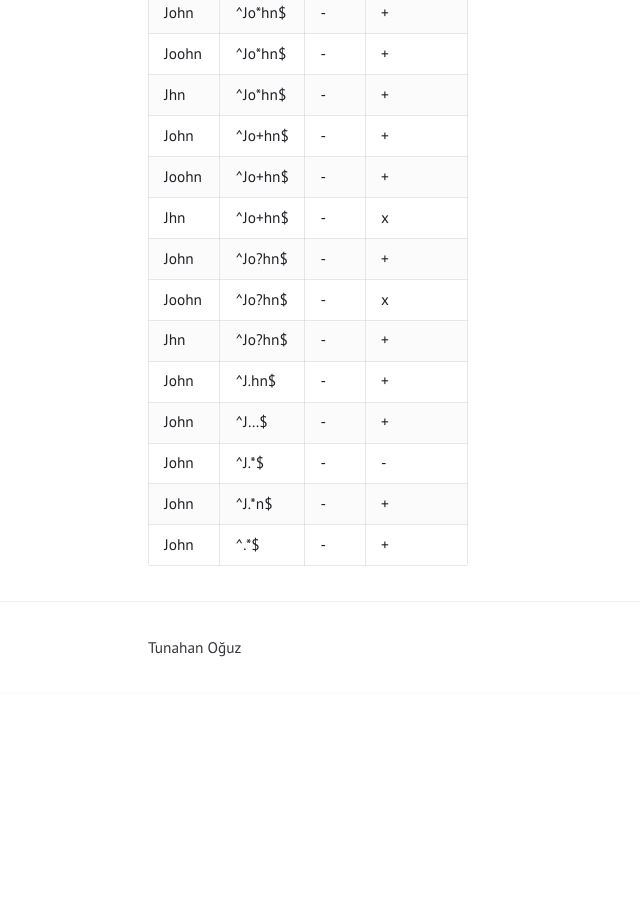
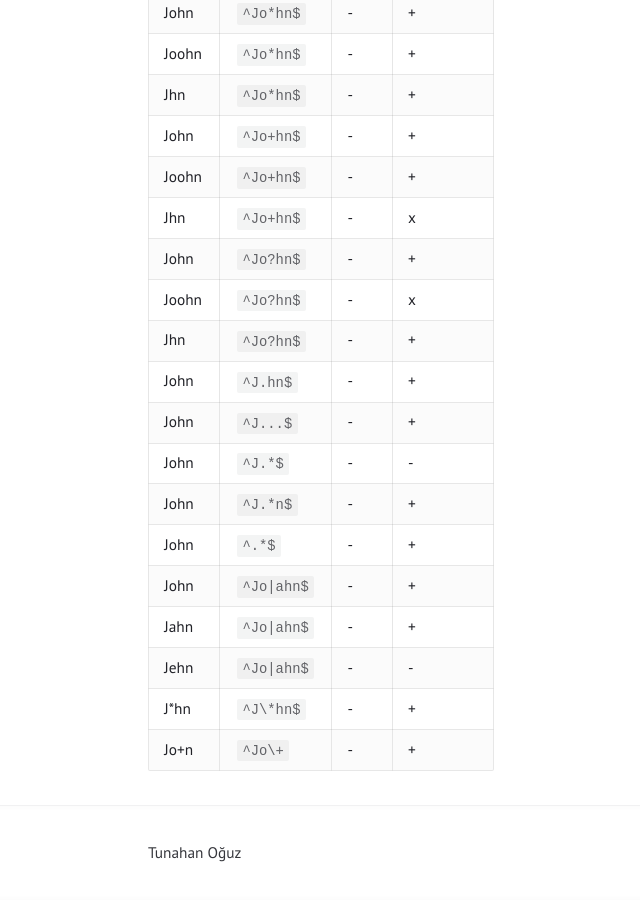
Before and after one commit to tunahanoguz/tunahanoguz.github.io, a Jekyll site: the page built from _posts/2025-05-05-oracle-regular-expressions.md, in a window 1280 px wide and 900 px high, scrolled down 3625 px. Shown: the whole window, without its empty margins (103-743 px from the left). Built offline with Jekyll 4.4.1, drawn with Linux system fonts in a browser that asks for light colours; before the commit the page ends 4320 px from its top, so only the background shows below that.

Commit message:
Update 2025-05-05-oracle-regular-expressions.md

````diff
--- a/_posts/2025-05-05-oracle-regular-expressions.md
+++ b/_posts/2025-05-05-oracle-regular-expressions.md
@@ -72,21 +72,26 @@ Aşağıdaki tabloda yine `REGEXP_INSTR`, `REGEXP_COUNT`, `REGEXP_LIKE`, `REGEXP
 
 ---
 
-| String | Desen   | Mod | Eşleşti mi? |
-|--------|---------|-----|-------------|
-| John   | ^J      | -   | +           |
-| John   | n$      | -   | +           |
-| John   | ^Jo*hn$ | -   | +           |
-| Joohn  | ^Jo*hn$ | -   | +           |
-| Jhn    | ^Jo*hn$ | -   | +           |
-| John   | ^Jo+hn$ | -   | +           |
-| Joohn  | ^Jo+hn$ | -   | +           |
-| Jhn    | ^Jo+hn$ | -   | x           |
-| John   | ^Jo?hn$ | -   | +           |
-| Joohn  | ^Jo?hn$ | -   | x           |
-| Jhn    | ^Jo?hn$ | -   | +           |
-| John   | ^J.hn$  | -   | +           |
-| John   | ^J...$  | -   | +           |
-| John   | ^J.*$   | -   | -           |
-| John   | ^J.*n$  | -   | +           |
-| John   | ^.*$    | -   | +           |
+| String | Desen          | Mod | Eşleşti mi? |
+|--------|----------------|-----|-------------|
+| John   | `^J`           | -   | +           |
+| John   | `n$`           | -   | +           |
+| John   | `^Jo*hn$`      | -   | +           |
+| Joohn  | `^Jo*hn$`      | -   | +           |
+| Jhn    | `^Jo*hn$`      | -   | +           |
+| John   | `^Jo+hn$`      | -   | +           |
+| Joohn  | `^Jo+hn$`      | -   | +           |
+| Jhn    | `^Jo+hn$`      | -   | x           |
+| John   | `^Jo?hn$`      | -   | +           |
+| Joohn  | `^Jo?hn$`      | -   | x           |
+| Jhn    | `^Jo?hn$`      | -   | +           |
+| John   | `^J.hn$`       | -   | +           |
+| John   | `^J...$`       | -   | +           |
+| John   | `^J.*$`        | -   | -           |
+| John   | `^J.*n$`       | -   | +           |
+| John   | `^.*$`         | -   | +           |
+| John   | ```^Jo|ahn$``` | -   | +           |
+| Jahn   | ```^Jo|ahn$``` | -   | +           |
+| Jehn   | ```^Jo|ahn$``` | -   | -           |
+| J*hn   | ```^J\*hn$```  | -   | +           |
+| Jo+n   | ```^Jo\+```    | -   | +           |
````
